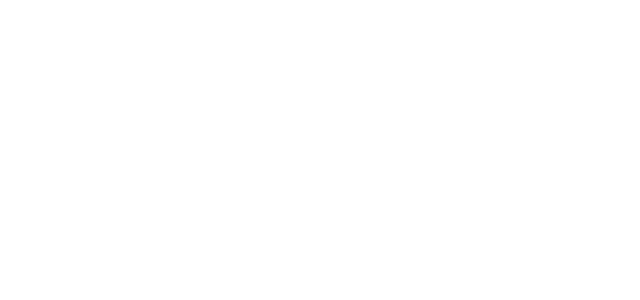
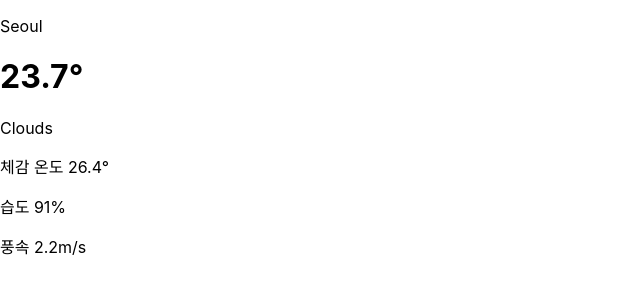
Before and after one commit to chaeriIM/react-weather, a React (Create React App) app: page / in a window 1280 px wide. Shown: the top 300 px of the page, without its empty margins (0-640 px from the left). Built offline with nearby package versions, Linux system fonts and the light colour scheme.

Commit message:
웹 기본 구성

```diff
--- a/src/App.js
+++ b/src/App.js
@@ -2,10 +2,35 @@ import logo from './logo.svg';
 import './App.css';
 
 function App() {
+  // const API_KEY = process.env.REACT_APP_WEATHER_KEY;
+  // const url = `https://api.openweathermap.org/data/2.5/weather?q=Seoul&appid=${API_KEY}`
 
   return (
-    <div className="App">
-
+    <div className="app">
+      <div className="container">
+        <div className="top">
+          <div className="location">
+            <p>Seoul</p>
+          </div>
+          <div className="temp">
+            <h1>23.7°</h1>
+          </div>
+          <div className="description">
+            <p>Clouds</p>
+          </div>
+        </div>
+        <div className="bottom">
+          <div className="feels">
+            <p>체감 온도 26.4°</p>
+          </div>
+          <div className="humidity">
+            <p>습도 91%</p>
+          </div>
+          <div className="wind">
+            <p>풍속 2.2m/s</p>
+          </div>
+        </div>
+      </div>
     </div>
   );
 }
```
